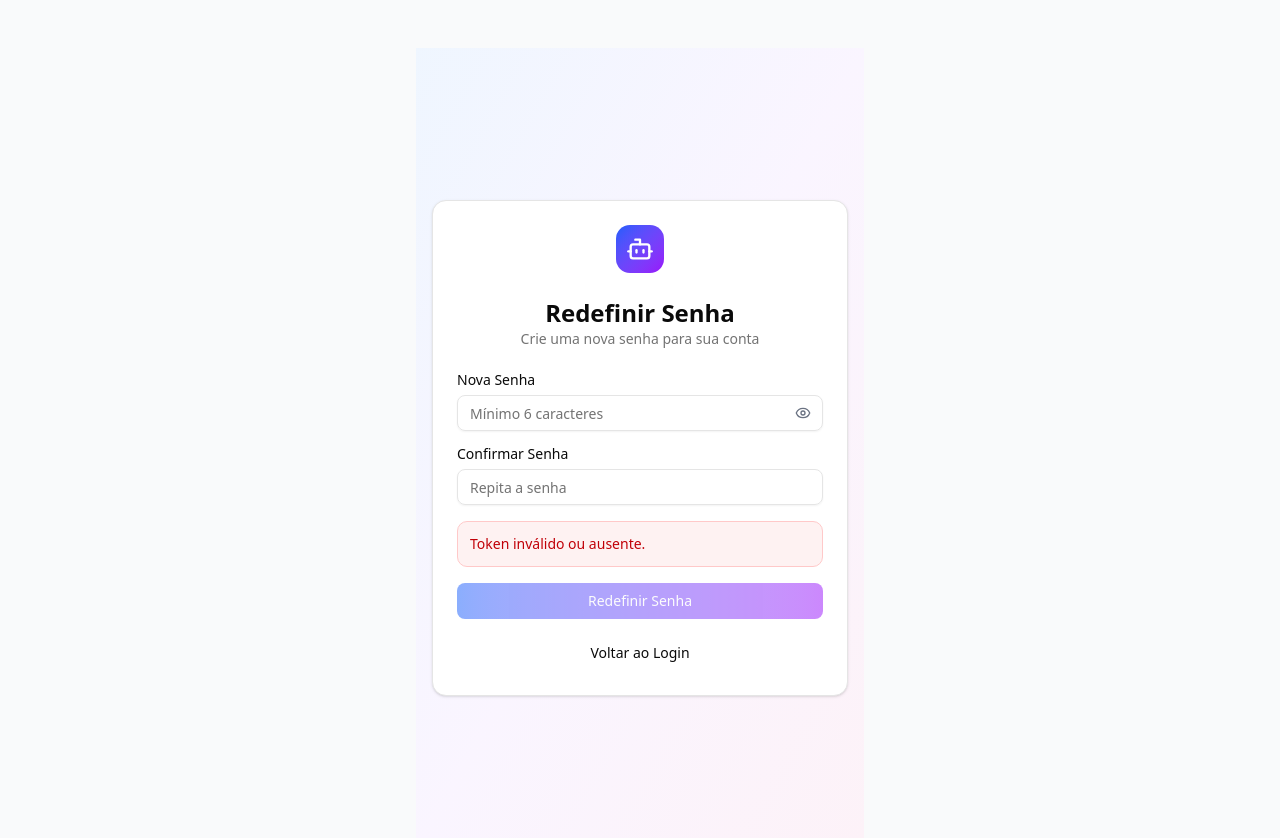
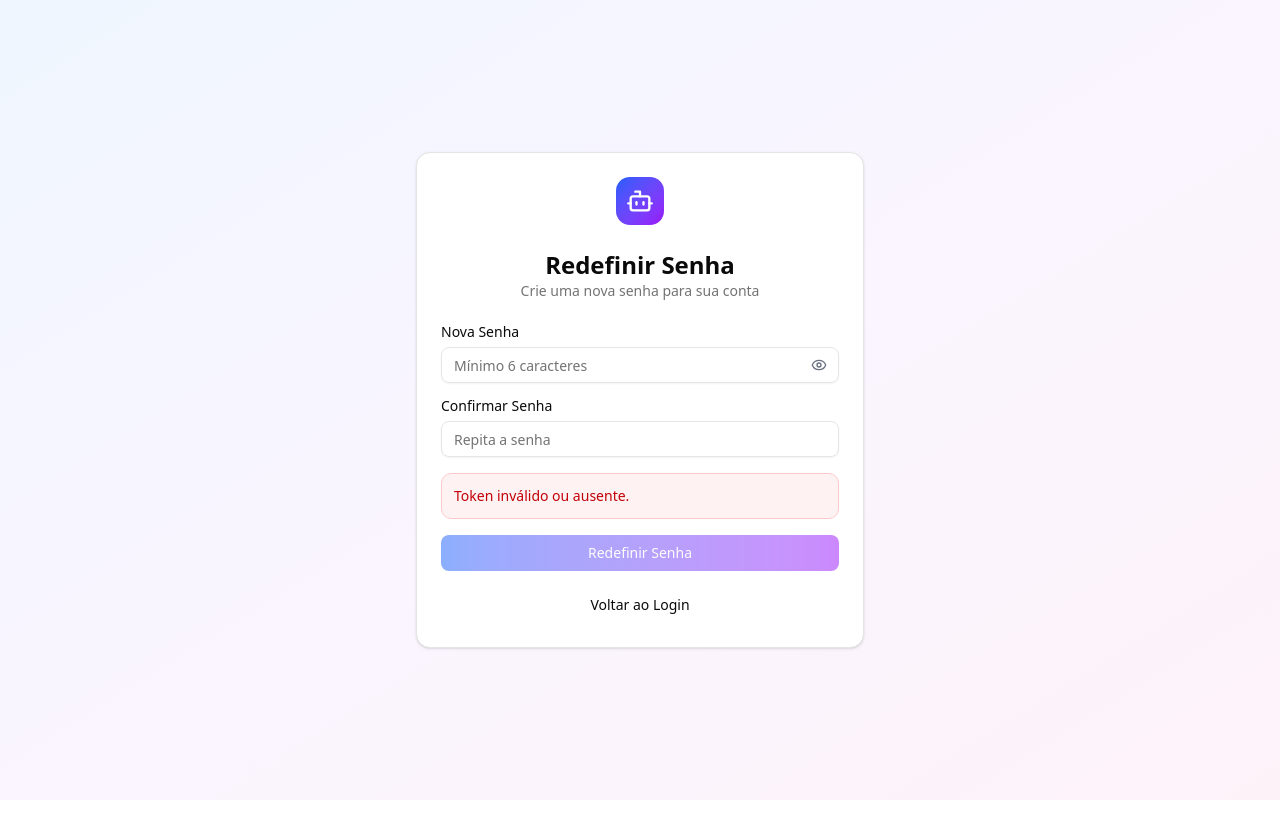
Before and after one commit to Rolymaya/welink, a Next.js app in the folder frontend/: page /auth/reset-password in a window 1280 px wide. Shown: the top 838 px of the page. After the commit the page ends 800 px from the top, so only its background shows below. Built offline with nearby package versions, Linux system fonts and the light colour scheme.

Commit message:
init commit

```diff
--- a/frontend/src/app/auth/layout.tsx
+++ b/frontend/src/app/auth/layout.tsx
@@ -1,11 +1,7 @@
-import React from 'react';
-
 export default function AuthLayout({ children }: { children: React.ReactNode }) {
     return (
-        <div className="flex min-h-screen items-center justify-center bg-gray-50 dark:bg-gray-900 py-12 px-4 sm:px-6 lg:px-8" suppressHydrationWarning>
-            <div className="w-full max-w-md space-y-8">
-                {children}
-            </div>
-        </div>
+        <>
+            {children}
+        </>
     );
 }
```
